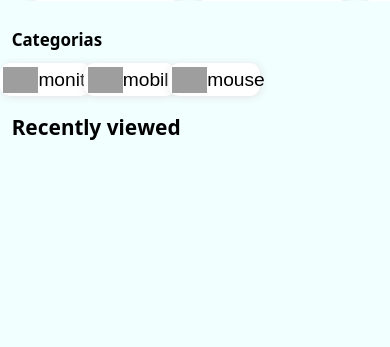
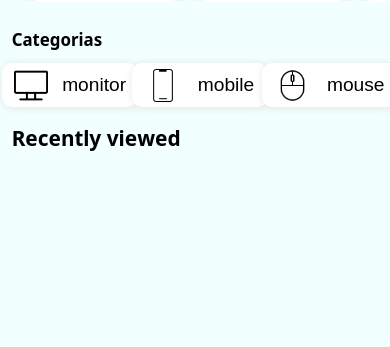
Before and after one commit to Ryanferre/ecommerce-choose-Best, a PHP site: page / in a window 390 px wide; the page is wider, and only the part inside the window is pictured. Shown: the part 397-744 px from the top of that part. Run offline with PHP 8.4, Linux system fonts and the light colour scheme; grey boxes are pictures that could not be loaded.

Commit message:
pastas e imagens colocadas no projeto

```diff
--- a/index.css
+++ b/index.css
@@ -233,6 +233,9 @@ h2{
     width: 60%;
     margin-top: 2%;
 }
+.iconsearch{
+    width: 4vmax;
+}
 .Categories li{
     list-style: none;
 }
@@ -319,6 +322,12 @@ h2{
     .Products{
         width: 100%;
         height: max-content;
-        overflow: scroll;
+        overflow: auto;
+    }
+    .Categories{
+        width: 100%;
+    }
+    .sellProduct{
+        width: 15vmax;
     }
 }
--- a/index.html
+++ b/index.html
@@ -91,9 +91,9 @@
     <h2>Categorias</h2>
     <section class="FillProduct">
         <ul class="Categories">
-            <li><a class="sellProduct" href="#"><img src="icones/monitor_3076345.png" width="35"><p>monitor</p></a></li>
-            <li><a class="sellProduct" href="#"><img src="icones/smartphone_7344131.png" width="35"><p>mobile</p></a></li>
-            <li><a class="sellProduct" href="#"><img src="icones/mouse.png" width="35"><p>mouse</p></a></li>
+            <li><a class="sellProduct" href="#"><img class="iconsearch" src="icones/monitor_3076345.png"><p>monitor</p></a></li>
+            <li><a class="sellProduct" href="#"><img class="iconsearch" src="icones/smartphone_7344131.png"><p>mobile</p></a></li>
+            <li><a class="sellProduct" href="#"><img class="iconsearch" src="icones/mouse.png"><p>mouse</p></a></li>
         </ul>
     </section>
 
```
Also changed, not shown: icones/LupaPesquisa.png (added), icones/monitor_3076345.png (added), icones/mouse.png (added), icones/smartphone_7344131.png (added), imagens/Airpods pro 2.webp (added), imagens/AirpodsModelo.webp (added), imagens/Teclado ergonomico.png (added), imagens/aluminum-pad(1).png (added), imagens/cherry-mouse.png (added).
